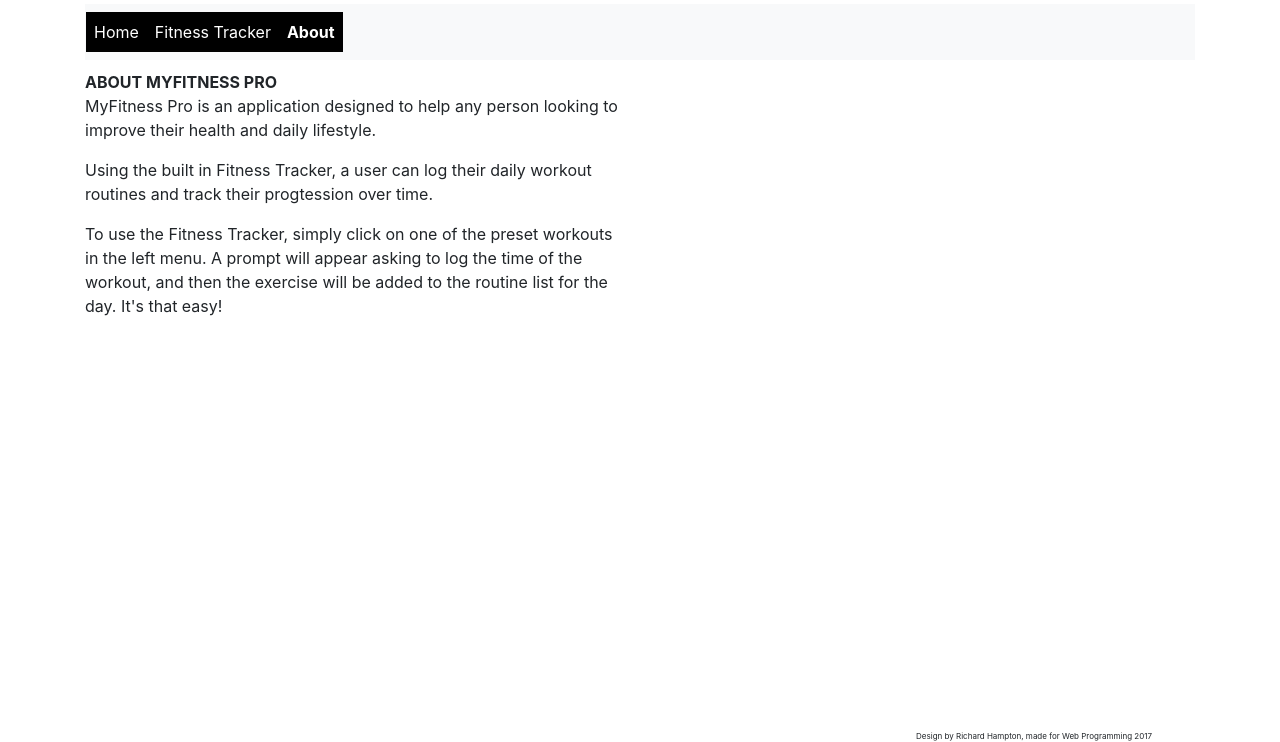
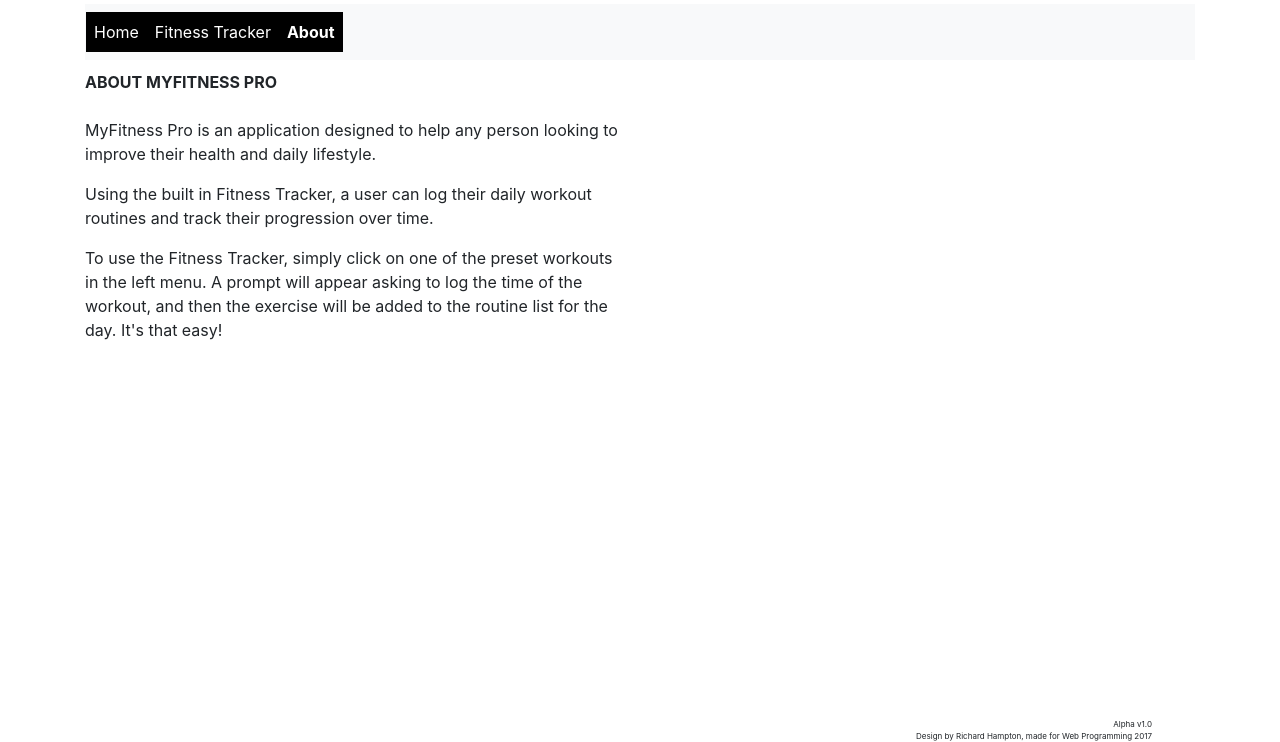
Before and after one commit to champton95/myFitnessApp, a website: page about.html in a window 1280 px wide. Shown: the part 58-800 px from the top of the page. Drawn offline with nearby package versions, Linux system fonts and the light colour scheme.

Commit message:
updates
small changes

```diff
--- a/about.html
+++ b/about.html
@@ -20,9 +20,9 @@
 
             <div class="row">
                 <div class="col-md-6">
-                    <b>ABOUT MYFITNESS PRO</b><br/>
+                    <b>ABOUT MYFITNESS PRO</b><br/><br/>
                     <p>MyFitness Pro is an application designed to help any person looking to improve their health and daily lifestyle.</p>
-                    <p>Using the built in Fitness Tracker, a user can log their daily workout routines and track their progtession over time.</p>
+                    <p>Using the built in Fitness Tracker, a user can log their daily workout routines and track their progression over time.</p>
                     <p>To use the Fitness Tracker, simply click on one of the preset workouts in the left menu.  A prompt will appear asking to log the time of the workout, and then the exercise will be added to the routine list for the day.  It's that easy!</p>
                 </div>
             </div>
--- a/src/_footer.html
+++ b/src/_footer.html
@@ -1,3 +1,4 @@
 <div id="footer">
+    Alpha v1.0 <br/>
     Design by Richard Hampton, made for Web Programming 2017
 </div>
--- a/src/main.css
+++ b/src/main.css
@@ -41,6 +41,7 @@ ul{
     height: 90%;
     background-color: #F0F0F0;
     border: 1px solid #000;
+    padding: 5px 10px;
 }
 #list.border {
     border: 2px solid #000
@@ -65,6 +66,7 @@ ul{
 #caldaybox{
     border: 1px solid black;
     padding-bottom: 90px;
+    background-color: white;
 }
 #calday{
     border-bottom: 3px solid black;
@@ -76,4 +78,5 @@ ul{
     right:10%;
     text-align: right;
     font-size: 8px;
+    z-index: -2;
 }
```
